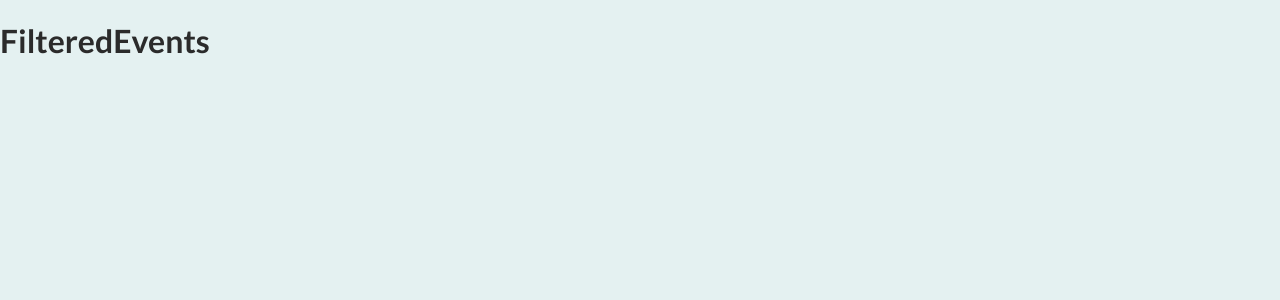
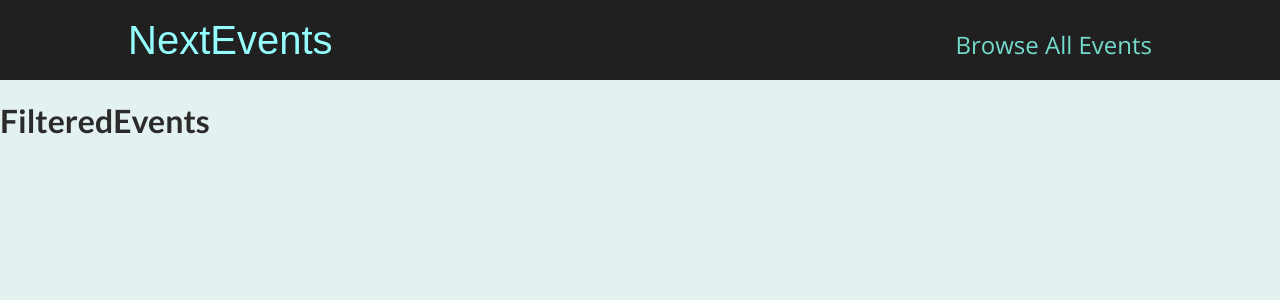
Before and after one commit to zdolny/nextjs-events-app, a Next.js app: page /events in a window 1280 px wide. Shown: the top 300 px of the page. Built offline with nearby package versions, Linux system fonts and the light colour scheme.

Commit message:
add layout and header

```diff
--- /dev/null
+++ b/components/layout/layout.js
@@ -0,0 +1,10 @@
+import MainHeader from "./mainHeader";
+
+const Layout = (props) => (
+  <>
+    <MainHeader />
+    <main>{props.children}</main>
+  </>
+);
+
+export default Layout;
--- /dev/null
+++ b/components/layout/mainHeader.js
@@ -0,0 +1,19 @@
+import Link from "next/link";
+import styles from "./mainHeader.module.css";
+
+const MainHeader = () => (
+  <header className={styles.header}>
+    <div className={styles.logo}>
+      <Link href="/">NextEvents</Link>
+    </div>
+    <nav className={styles.navigation}>
+      <ul>
+        <li>
+          <Link href="/events">Browse All Events</Link>
+        </li>
+      </ul>
+    </nav>
+  </header>
+);
+
+export default MainHeader;
--- /dev/null
+++ b/components/layout/mainHeader.module.css
@@ -0,0 +1,41 @@
+.header {
+  width: 100%;
+  display: flex;
+  justify-content: space-between;
+  align-items: baseline;
+  padding: 1rem 10%;
+  height: 5rem;
+  background-color: #202020;
+}
+
+.logo {
+  font-size: 1.5rem;
+  color: white;
+  font-family: "Fira", sans-serif;
+  height: 100%;
+  display: flex;
+  justify-content: center;
+  align-items: center;
+  color: #94fdfd;
+}
+
+.logo a {
+  text-decoration: none;
+  color: #94fdfd;
+}
+
+.navigation a {
+  text-decoration: none;
+  color: #74dacc;
+  font-size: 1rem;
+}
+
+@media (min-width: 768px) {
+  .logo {
+    font-size: 2.5rem;
+  }
+
+  .navigation a {
+    font-size: 1.5rem;
+  }
+}
--- a/pages/_app.js
+++ b/pages/_app.js
@@ -1,7 +1,12 @@
-import '../styles/globals.css'
+import Layout from "../components/layout/layout";
+import "../styles/globals.css";
 
 function MyApp({ Component, pageProps }) {
-  return <Component {...pageProps} />
+  return (
+    <Layout>
+      <Component {...pageProps} />
+    </Layout>
+  );
 }
 
-export default MyApp
+export default MyApp;
--- a/pages/index.js
+++ b/pages/index.js
@@ -1,4 +1,4 @@
-import EventList from "../components/events/eventList";
+import EventList from "../components/events/EventList";
 import { getFeaturedEvents } from "../data";
 
 const Home = () => {
```
